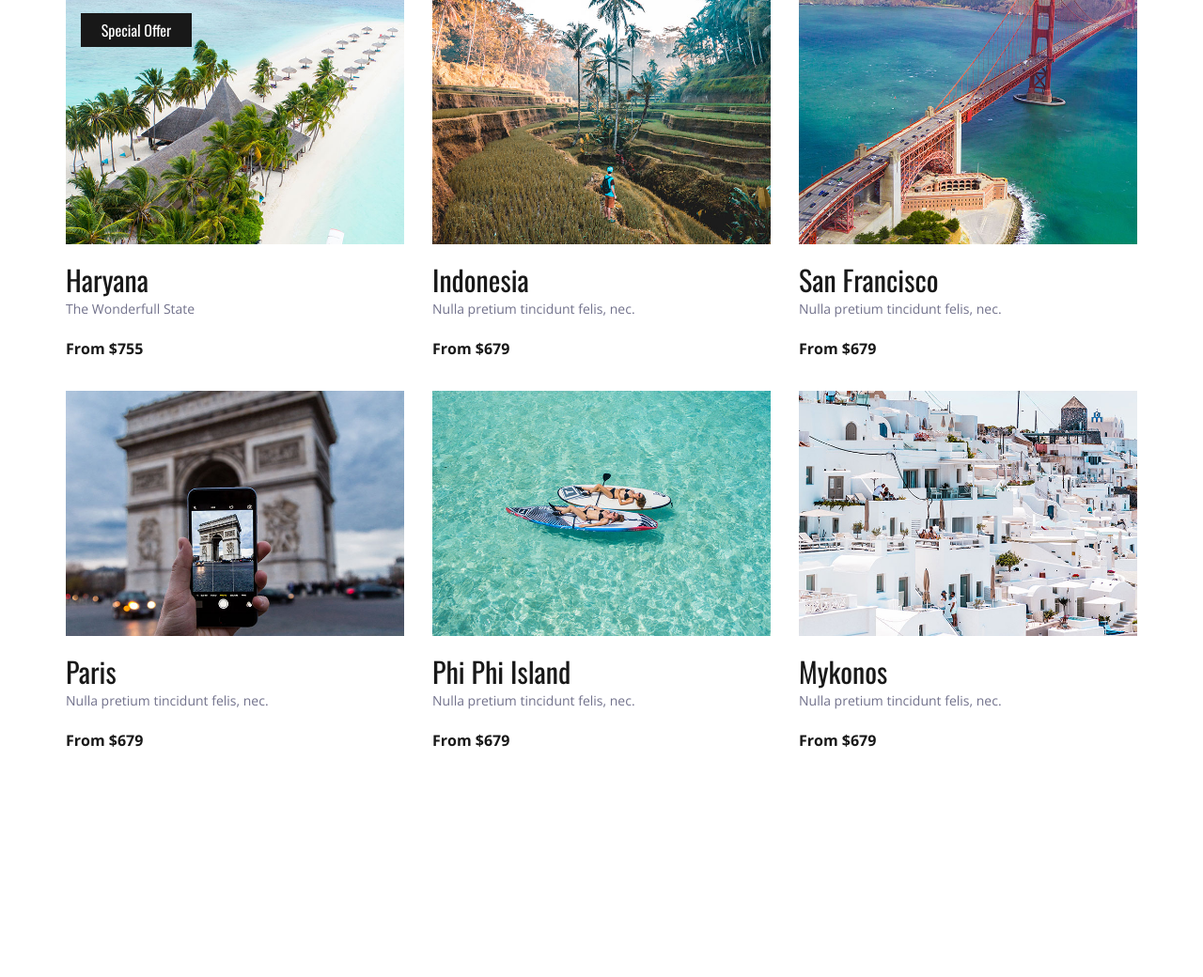
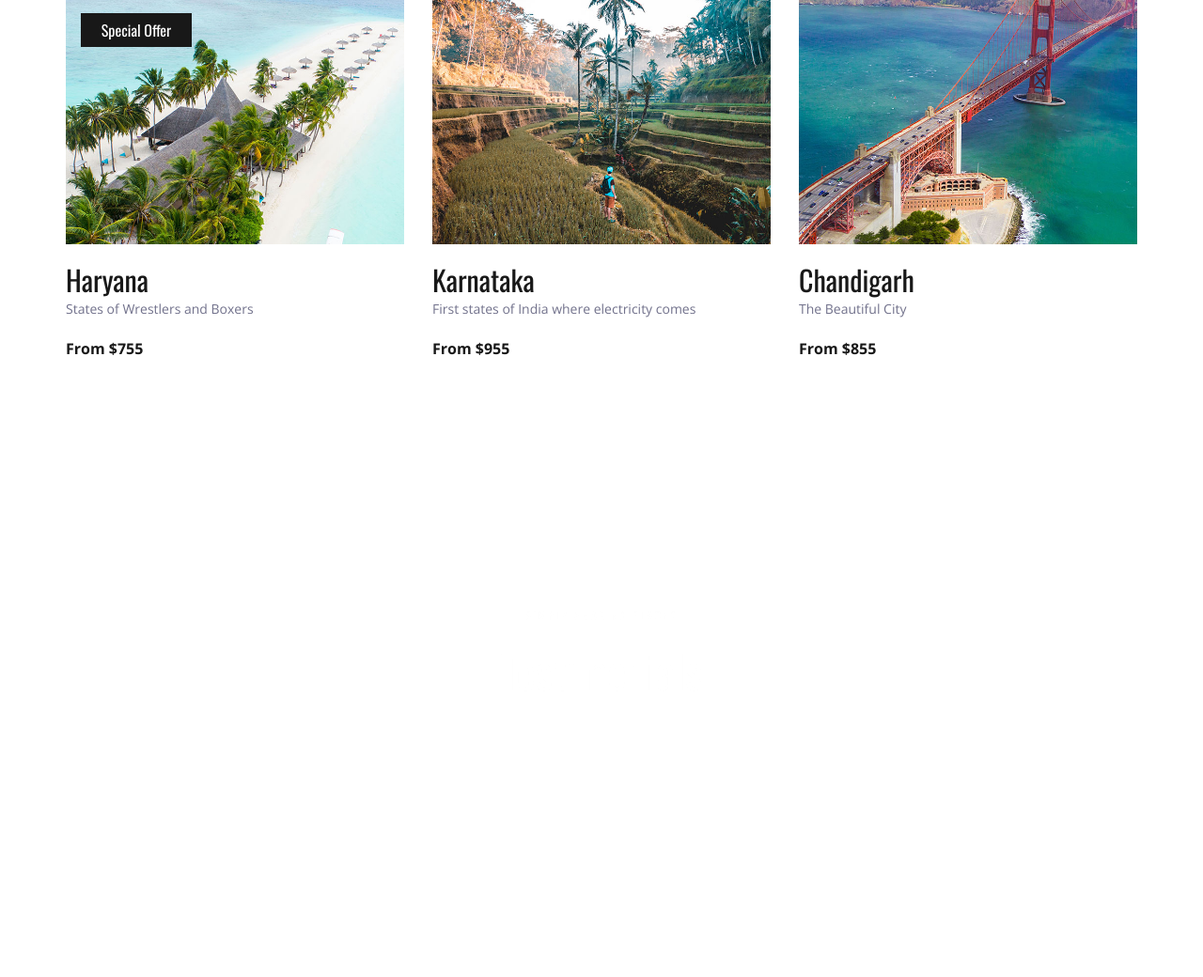
Before and after one commit to dixitdhiman144/Django_practice, a Django app: page / in a window 1280 px wide. Shown: the part 1486-2526 px from the top of the page at 94% size. Run offline with Django 4.2, Linux system fonts and the light colour scheme; some libraries are stand-ins or nearby versions.

Commit message:
Passing dynamic multiple data with the help of Object

```diff
--- a/templates/index.html
+++ b/templates/index.html
@@ -1,4 +1,4 @@
-{% load static %}
+{% load static %}   <!-- this is Jinja tags-->
 <!DOCTYPE html>
 <html lang="en">
 
@@ -300,11 +300,11 @@
 									<img src="{% static 'images/destination_2.jpg' %}" alt="">
 								</div>
 								<div class="destination_content">
-									<div class="destination_title"><a href="destinations.html">Indonesia</a></div>
+									<div class="destination_title"><a href="destinations.html">{{dest2.name}}</a></div>
 									<div class="destination_subtitle">
-										<p>Nulla pretium tincidunt felis, nec.</p>
+										<p>{{dest2.desc}}</p>
 									</div>
-									<div class="destination_price">From $679</div>
+									<div class="destination_price">From ${{dest2.price}}</div>
 								</div>
 							</div>
 
@@ -314,53 +314,11 @@
 									<img src="{% static 'images/destination_3.jpg' %}" alt="">
 								</div>
 								<div class="destination_content">
-									<div class="destination_title"><a href="destinations.html">San Francisco</a></div>
+									<div class="destination_title"><a href="destinations.html">{{dest3.name}}</a></div>
 									<div class="destination_subtitle">
-										<p>Nulla pretium tincidunt felis, nec.</p>
+										<p>{{dest3.desc}}</p>
 									</div>
-									<div class="destination_price">From $679</div>
-								</div>
-							</div>
-
-							<!-- Destination -->
-							<div class="destination item">
-								<div class="destination_image">
-									<img src="{% static 'images/destination_4.jpg' %}" alt="">
-								</div>
-								<div class="destination_content">
-									<div class="destination_title"><a href="destinations.html">Paris</a></div>
-									<div class="destination_subtitle">
-										<p>Nulla pretium tincidunt felis, nec.</p>
-									</div>
-									<div class="destination_price">From $679</div>
-								</div>
-							</div>
-
-							<!-- Destination -->
-							<div class="destination item">
-								<div class="destination_image">
-									<img src="{% static 'images/destination_5.jpg' %}" alt="">
-								</div>
-								<div class="destination_content">
-									<div class="destination_title"><a href="destinations.html">Phi Phi Island</a></div>
-									<div class="destination_subtitle">
-										<p>Nulla pretium tincidunt felis, nec.</p>
-									</div>
-									<div class="destination_price">From $679</div>
-								</div>
-							</div>
-
-							<!-- Destination -->
-							<div class="destination item">
-								<div class="destination_image">
-									<img src="{% static 'images/destination_6.jpg' %}" alt="">
-								</div>
-								<div class="destination_content">
-									<div class="destination_title"><a href="destinations.html">Mykonos</a></div>
-									<div class="destination_subtitle">
-										<p>Nulla pretium tincidunt felis, nec.</p>
-									</div>
-									<div class="destination_price">From $679</div>
+									<div class="destination_price">From ${{dest3.price}}</div>
 								</div>
 							</div>
 
--- a/travello/views.py
+++ b/travello/views.py
@@ -7,6 +7,16 @@ def index(request):
     dest1 = Destination()
     dest1.name = 'Haryana'
     dest1.price = 755
-    dest1.desc = 'The Wonderfull State'
+    dest1.desc = 'States of Wrestlers and Boxers'
 
-    return render(request, "index.html", {'dest1':dest1})
+    dest2 = Destination()
+    dest2.name = 'Karnataka'
+    dest2.price = 955
+    dest2.desc = 'First states of India where electricity comes'
+
+    dest3 = Destination()
+    dest3.name = 'Chandigarh'
+    dest3.price = 855
+    dest3.desc = 'The Beautiful City'
+
+    return render(request, "index.html", {'dest1':dest1, 'dest2':dest2, 'dest3':dest3 })
```
